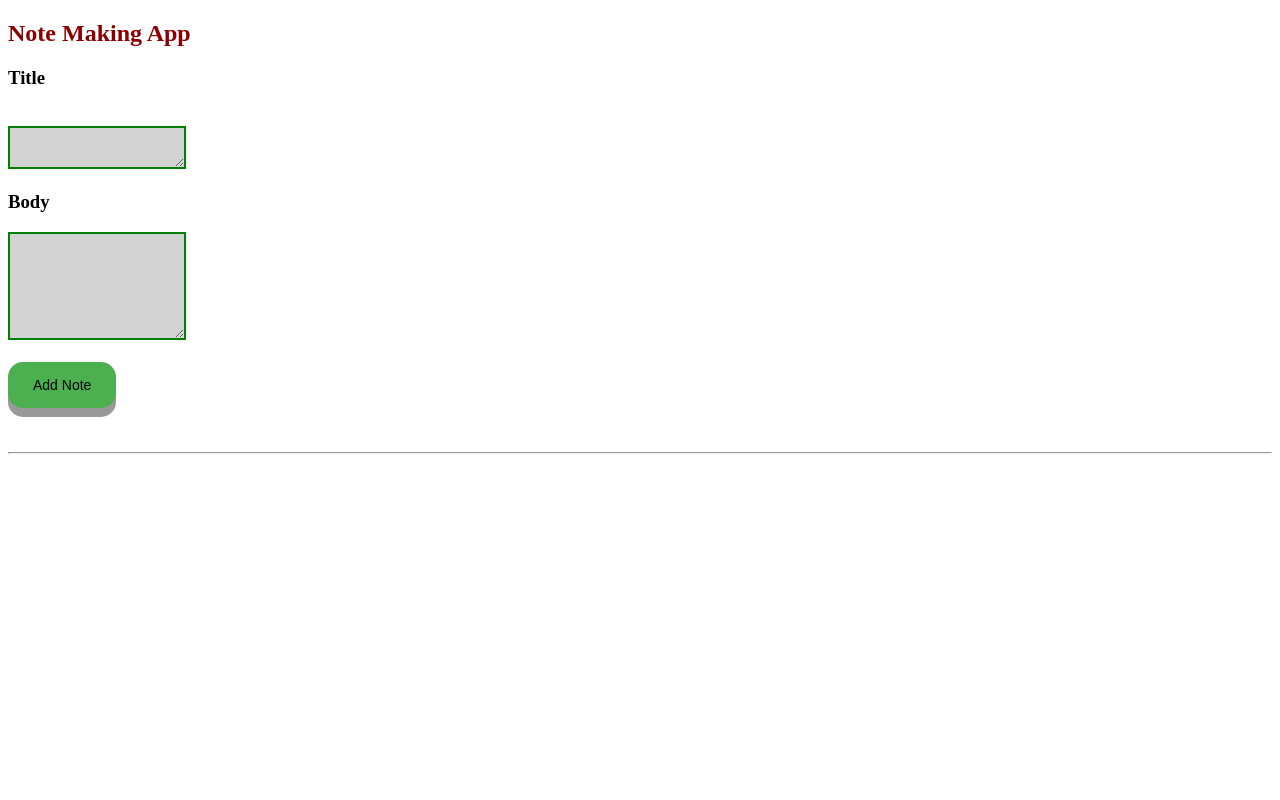
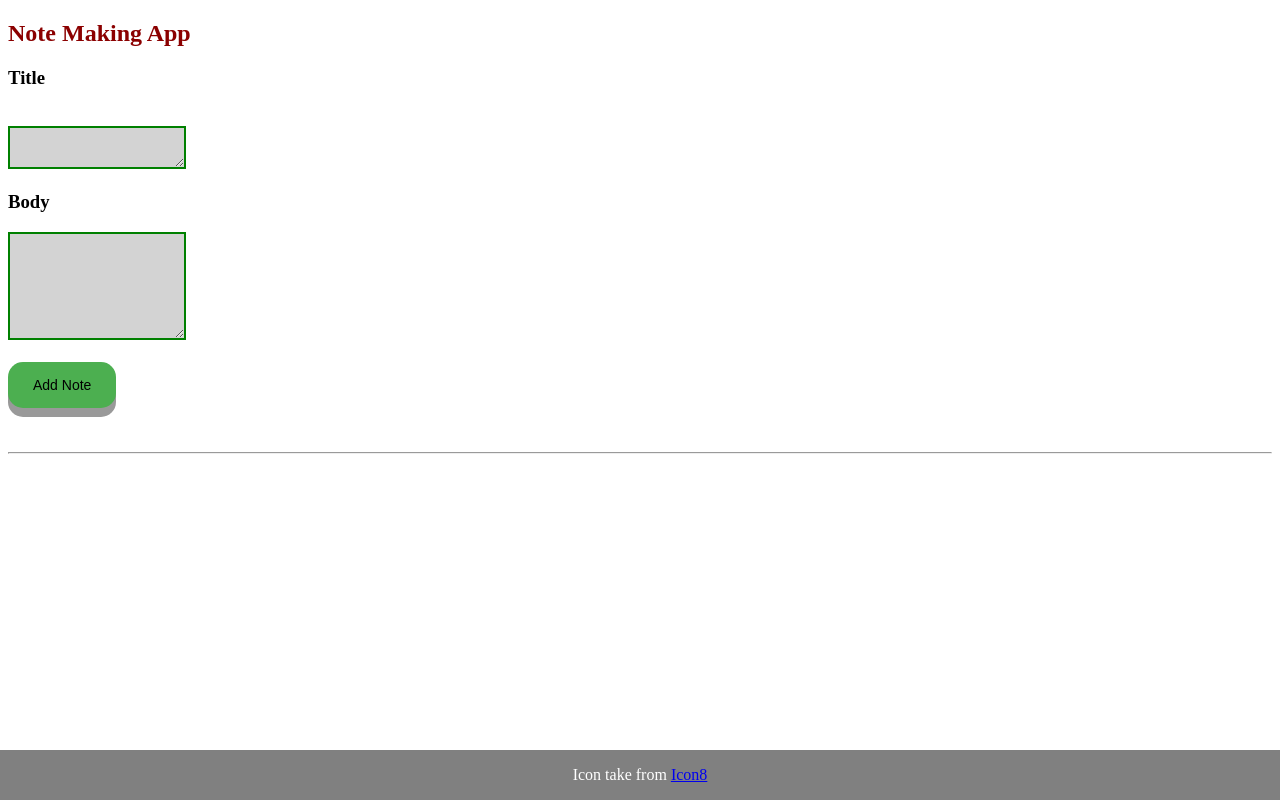
Before and after one commit to divyanshTyagi/NoteTakingApp, a plain HTML site: page index.html in a window 1280 px wide. Drawn offline with Linux system fonts and the light colour scheme.

Commit message:
Icon Added , minor fixes

```diff
--- a/index.html
+++ b/index.html
@@ -1,6 +1,20 @@
 <!DOCTYPE html>
 <html>
+
+<head>
+    <title> Note-Taking-App</title>
+    <link rel="icon" href="icons8-note-80.png" type="image/icon type">
     <style>
+        .footer {
+            position: fixed;
+            left: 0;
+            bottom: 0;
+            width: 100%;
+            background-color: grey;
+            color: white;
+            text-align: center;
+        }
+
         #content {
             width: 100px;
             min-height: 100px;
@@ -93,6 +107,7 @@
             transform: translateY(4px);
         }
     </style>
+</head>
 
 <body>
 
@@ -178,7 +193,9 @@
         }
     </script>
 
-
+    <div class='footer'>
+        <p>Icon take from <a href="icon8.com"> Icon8 </a> </p>
+    </div>
 </body>
 
 </html>
```
Also changed, not shown: icons8-note-80.png (added). Lines whose indentation alone changed are shown as unchanged.
